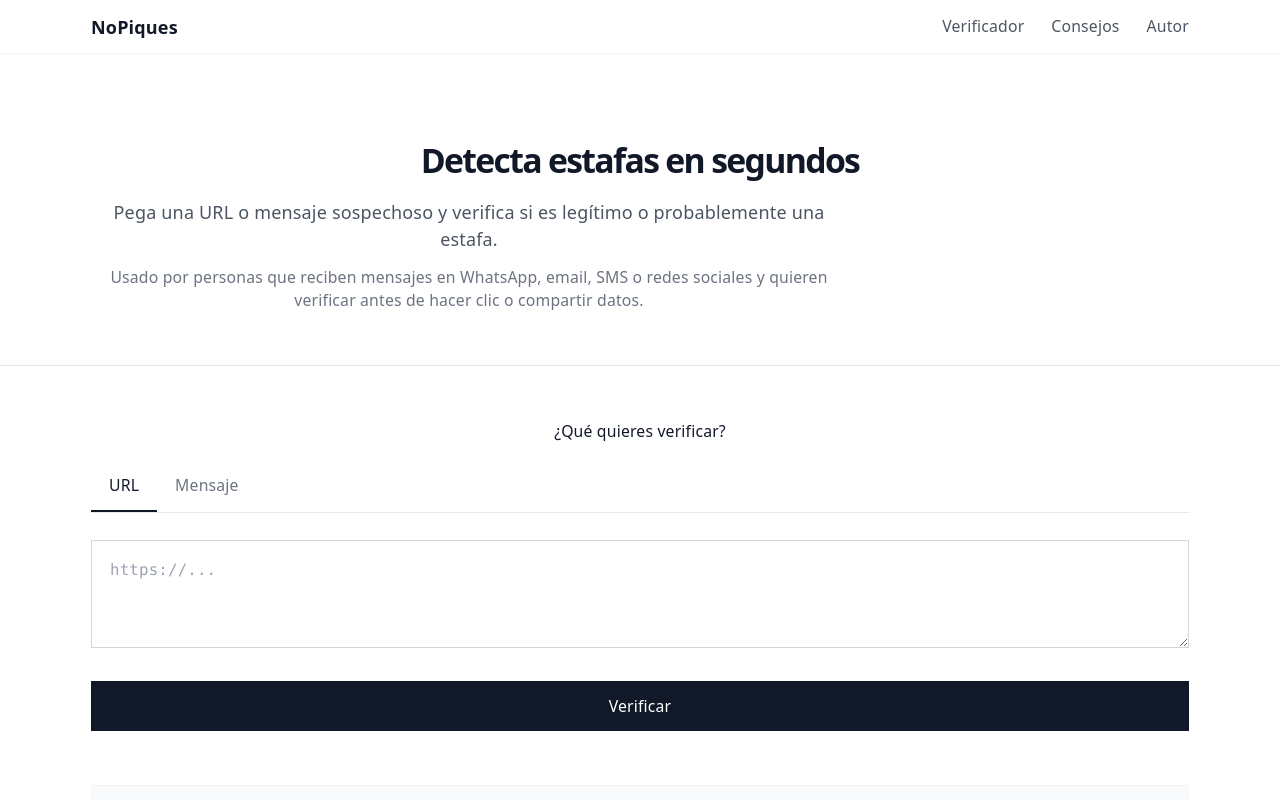
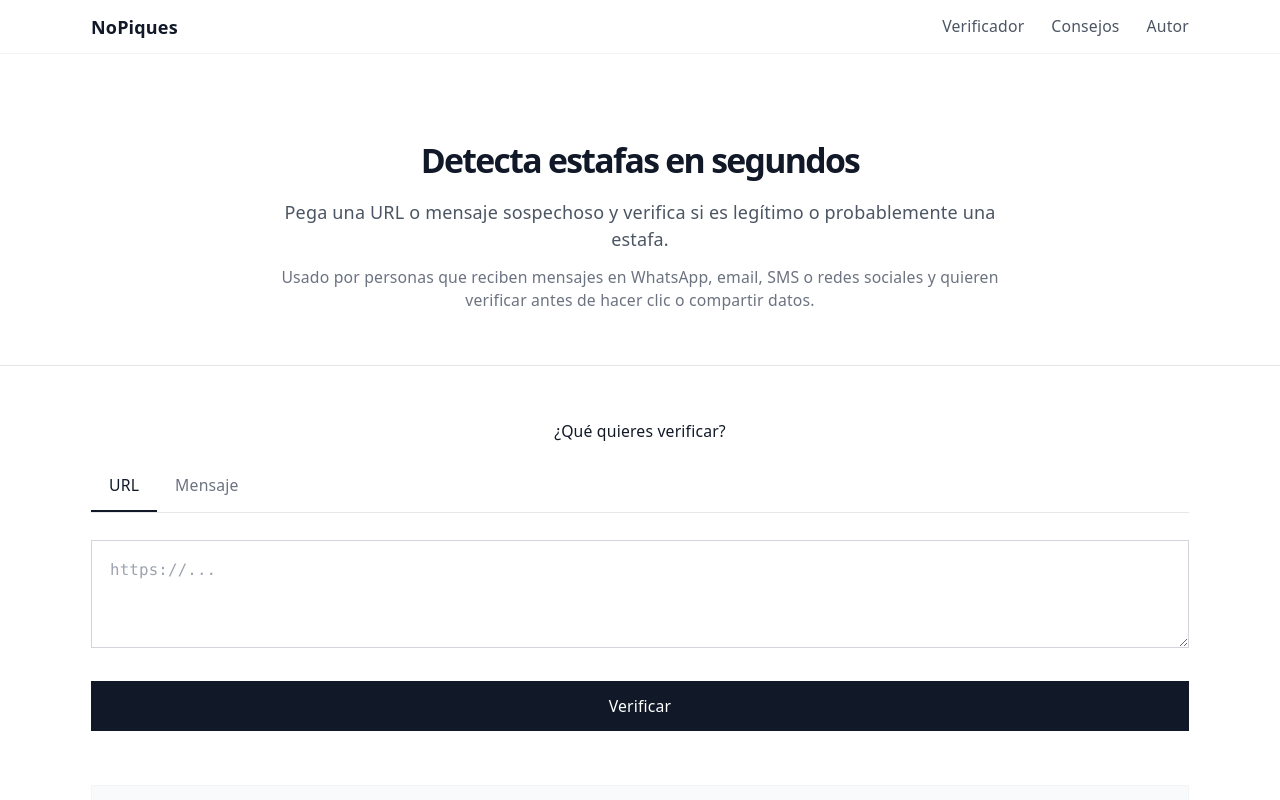
Before and after one commit to basketouch/nopiques, a React (Vite) app: page / in a window 1280 px wide. Shown: the top 800 px of the page. Built offline with nearby package versions, Linux system fonts and the light colour scheme.

Commit message:
Center header text

```diff
--- a/src/components/Header.jsx
+++ b/src/components/Header.jsx
@@ -38,11 +38,11 @@ export function Header() {
       </div>
 
       {/* Header Content */}
-      <div className="max-w-5xl mx-auto px-6 py-12">
+      <div className="max-w-5xl mx-auto px-6 py-12 text-center">
         <h1 className="text-3xl font-semibold text-gray-900 mb-4">
           Detecta estafas en segundos
         </h1>
-        <div className="max-w-2xl">
+        <div className="max-w-2xl mx-auto">
           <p className="text-gray-600 text-base mb-3">
             Pega una URL o mensaje sospechoso y verifica si es legítimo o probablemente una estafa.
           </p>
```
